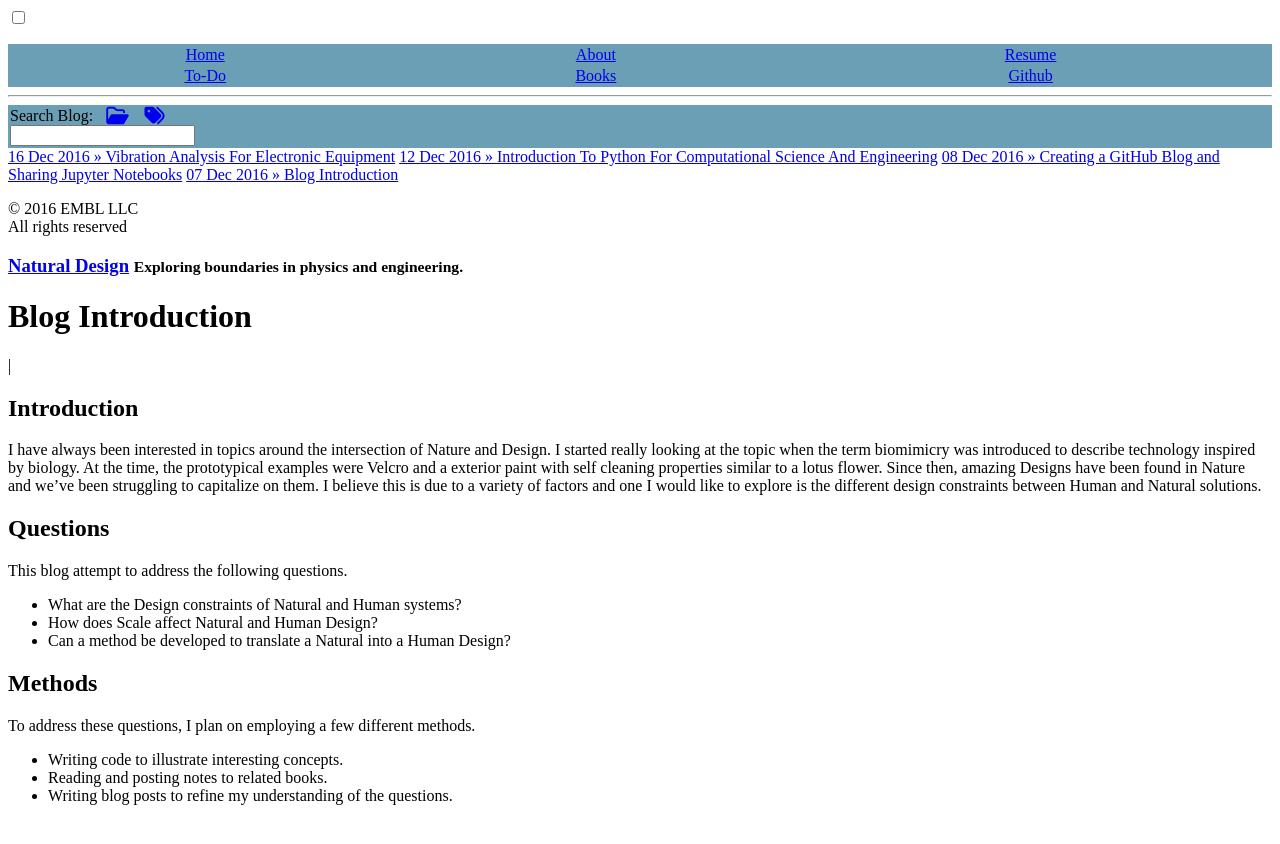
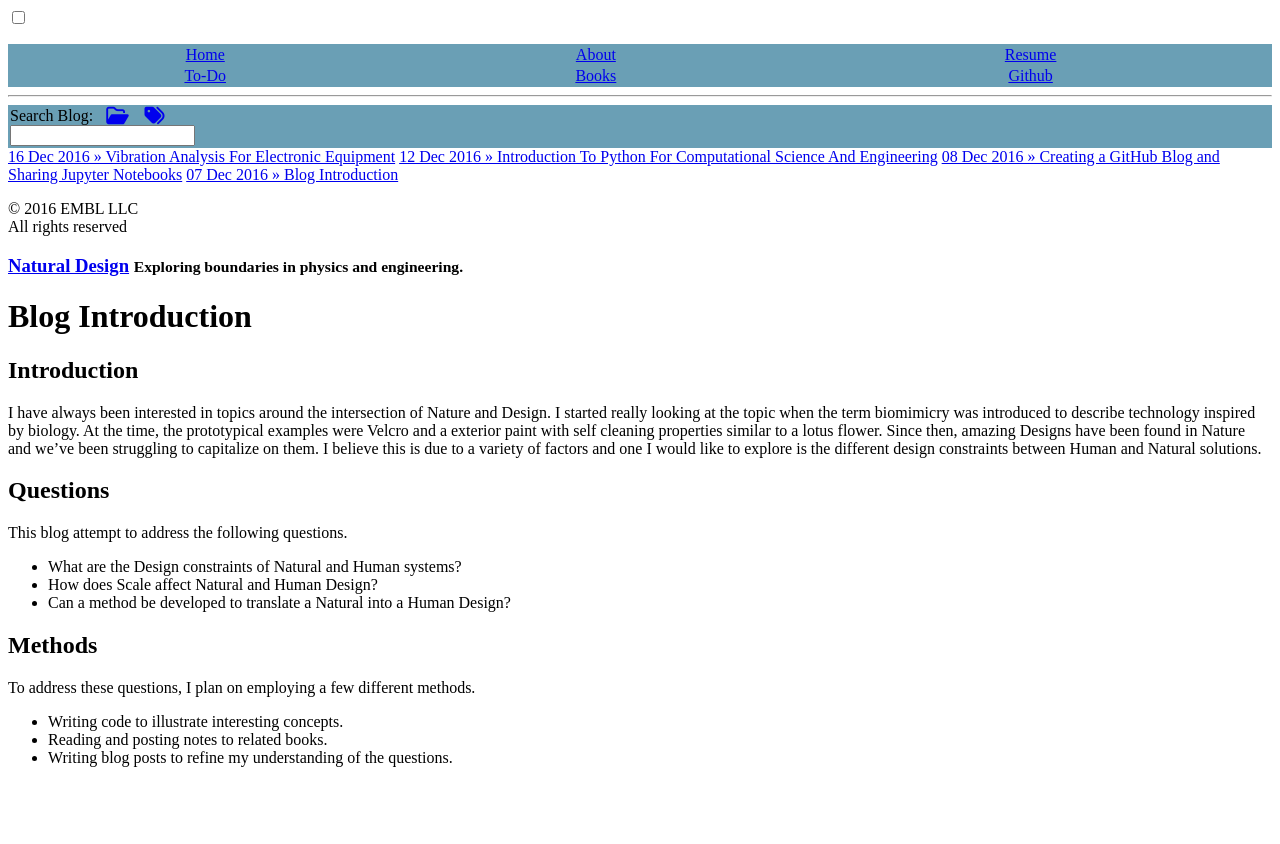
Before and after one commit to stembl/stembl.github.io, a Jekyll site: the page built from _posts/2016-12-07-blog-introduction.md, in a window 1280 px wide. Shown: the top 844 px of the page. Built offline with Jekyll 4.4.1, drawn with Linux system fonts in a browser that asks for light colours; nearby versions of some CDN libraries; comment, search, counter and statistics services are not loaded.

Commit message:
post date

```diff
--- a/_layouts/post.html
+++ b/_layouts/post.html
@@ -6,12 +6,6 @@
   <h1 class="post-title">{{ page.title }}</h1>
   <span class="post-date">
     {{ post.date | date_to_string }}
-    {% if post.tags != empty %}
-    |
-    {% for tag in post.tags %}
-    <code class="highlighter-rouge"><a class="codinfox-tag-mark" href="/tag/#{{ tag | slugify }}"><i class="fa fa-tag fa-fw fa-lg"></i> {{ tag }}</a></code>
-    {% endfor %}
-    {% endif %}
   </span>
   {{ content }}
   <div id="disqus_thread"></div>
```
